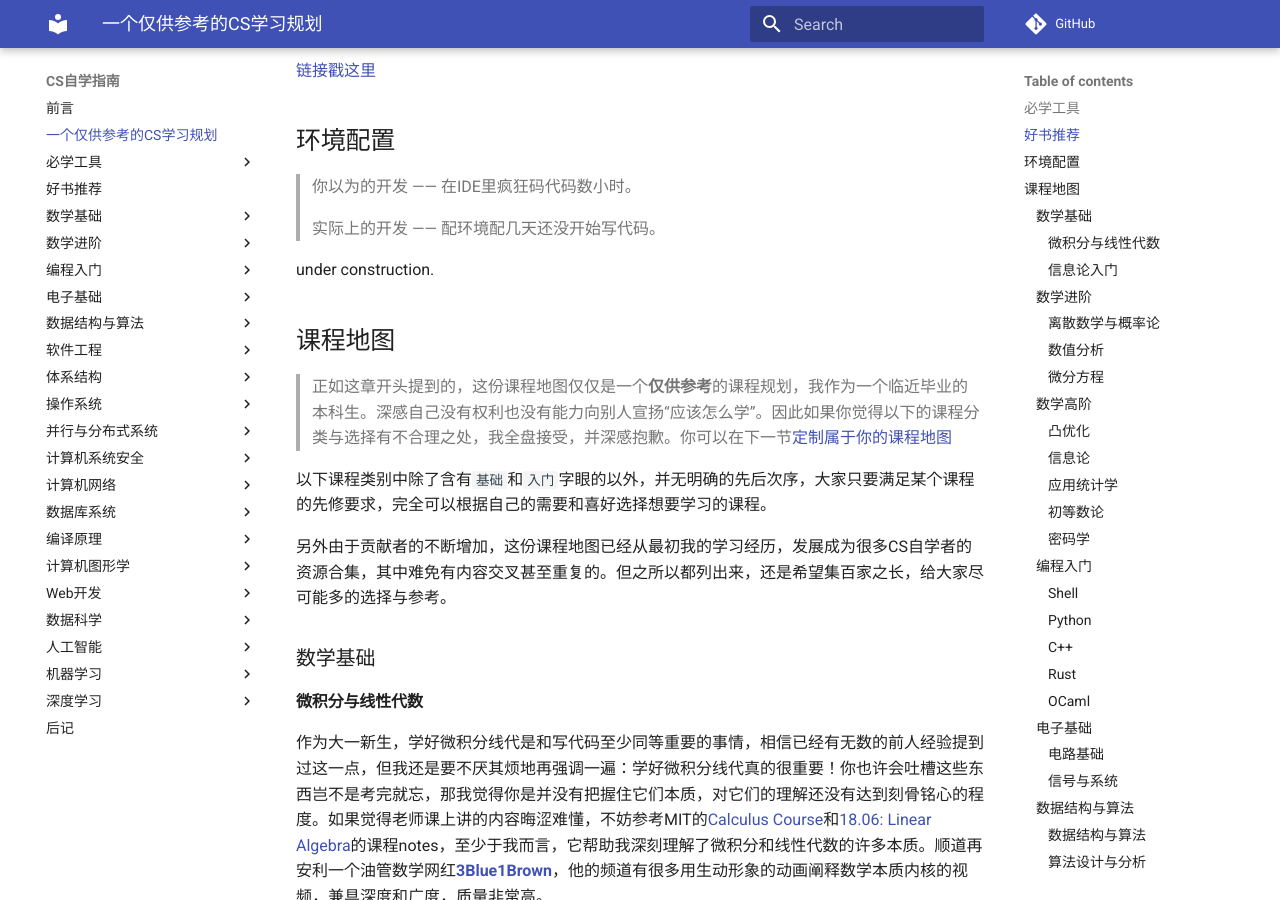
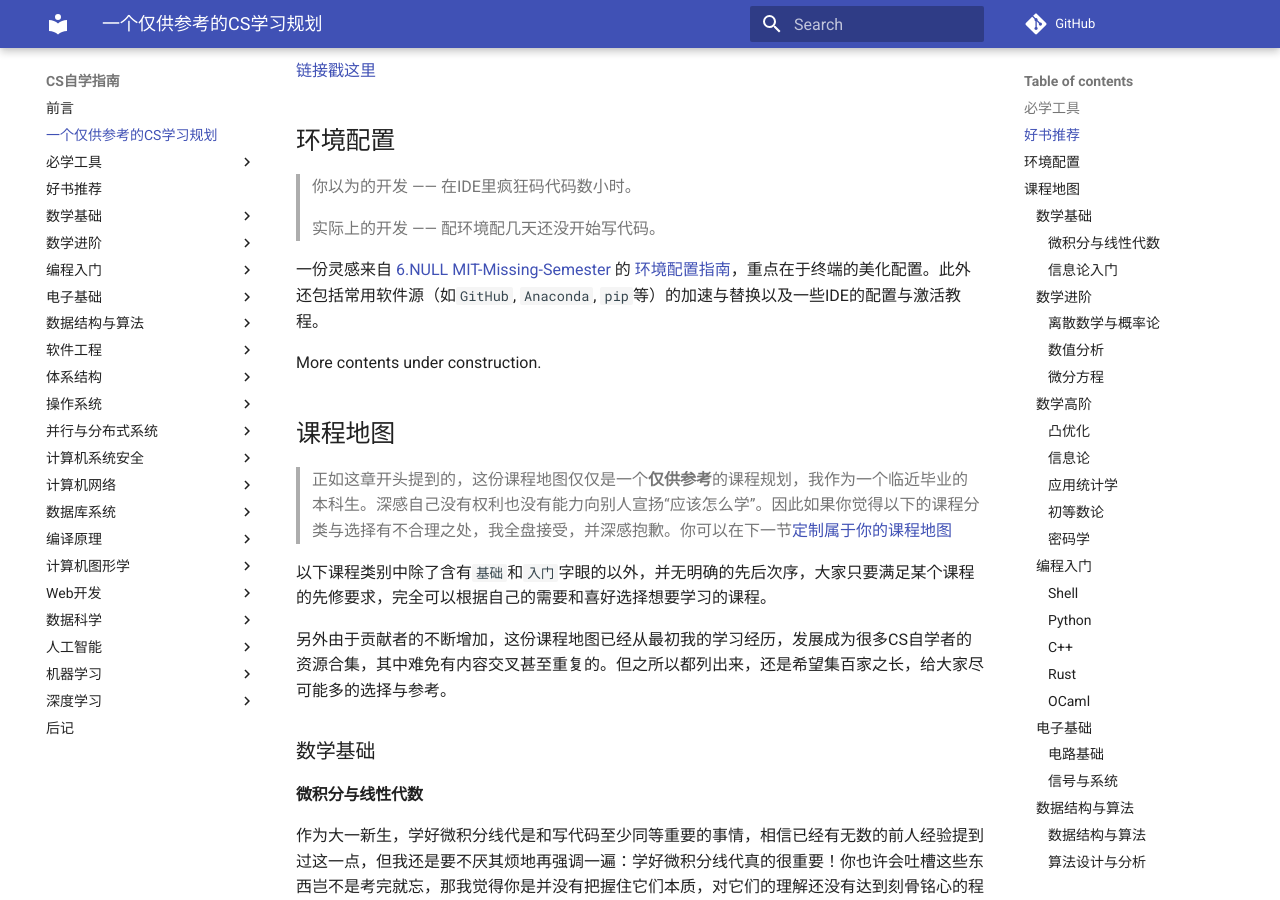
Before and after one commit to PKUFlyingPig/cs-self-learning, an MkDocs documentation site: the page built from docs/CS学习规划.md, in a window 1280 px wide and 900 px high, scrolled down 1315 px. Built offline with MkDocs 1.6.1 and Material for MkDocs 9.7.7, drawn with Linux system fonts in a browser that asks for light colours; comment, search, counter and statistics services are not loaded.

Commit message:
Update guide for CLI environment construction.

```diff
--- a/docs/CS学习规划.md
+++ b/docs/CS学习规划.md
@@ -36,7 +36,9 @@ IDE（Integrated Development Environment）：集成开发环境，说白了就
 
 > 实际上的开发 —— 配环境配几天还没开始写代码。
 
-under construction.
+一份灵感来自 [6.NULL MIT-Missing-Semester](编程入门/MIT-Missing-Semester.md) 的 [环境配置指南](https://taylover2016.github.io/%E6%96%B0%E6%9C%BA%E5%99%A8%E4%B8%8A%E6%89%8B%E6%8C%87%E5%8D%97%EF%BC%88%E6%96%B0%E6%89%8B%E5%90%91%EF%BC%89/index.html)，重点在于终端的美化配置。此外还包括常用软件源（如`GitHub`, `Anaconda`, `pip`等）的加速与替换以及一些IDE的配置与激活教程。
+
+More contents under construction.
 
 ## 课程地图
 > 正如这章开头提到的，这份课程地图仅仅是一个**仅供参考**的课程规划，我作为一个临近毕业的本科生。深感自己没有权利也没有能力向别人宣扬“应该怎么学”。因此如果你觉得以下的课程分类与选择有不合理之处，我全盘接受，并深感抱歉。你可以在下一节<a href="#yourmap">定制属于你的课程地图</a>
```
